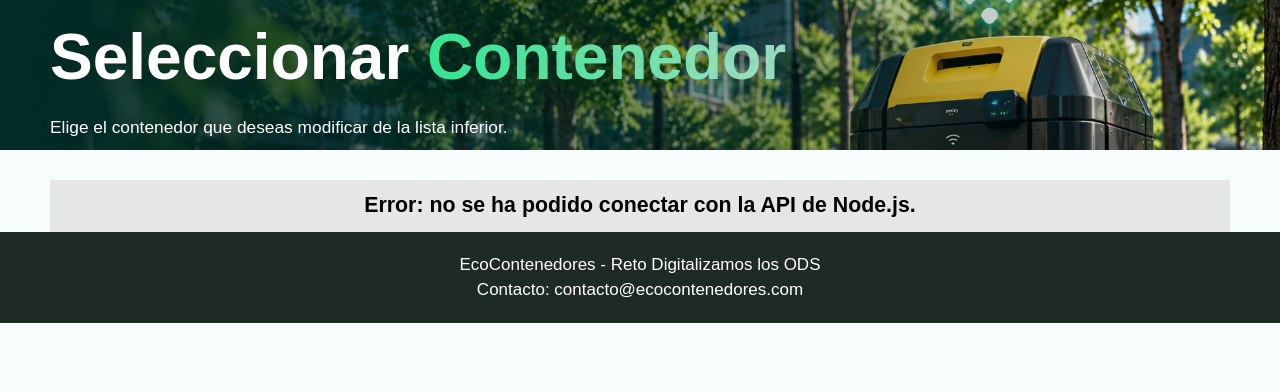
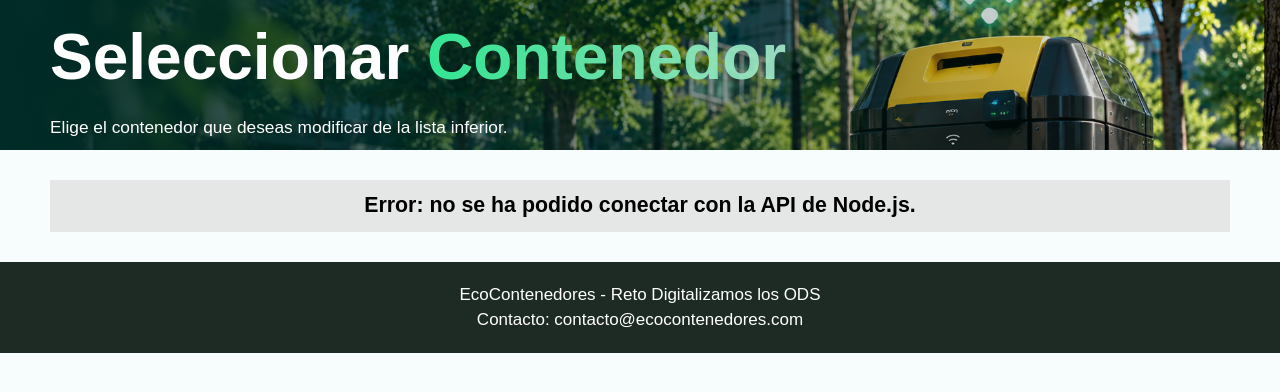
Before and after one commit to alexiadlrv/Reto_ODS, a PHP site: page /editar-lista.php in a window 1280 px wide. Shown: the part 64-456 px from the top of the page. Run offline with PHP 8.4, Linux system fonts and the light colour scheme; data that the repository does not hold is empty.

Commit message:
fix: arreglos en general

```diff
--- a/web/CSS/contenedores.css
+++ b/web/CSS/contenedores.css
@@ -190,7 +190,7 @@ body{
     display: flex;
     flex-wrap: wrap;
     justify-content: flex-start;
-    margin: 0 50px;
+    margin: 30px 50px;
     gap: 20px;
 }
 
--- a/web/editar-contenedor.php
+++ b/web/editar-contenedor.php
@@ -65,15 +65,14 @@
         <div class="error-form">
             <?php echo htmlspecialchars($error); ?>
         </div>
+
         <div style="margin: 30px 50px;">
             <a href="contenedores.php" class="boton">Volver al listado</a>
         </div>
     <?php elseif ($contenedor): ?>
 
-        <!-- Formulario con el mismo ID que usas en el alta para reutilizar los estilos CSS -->
         <form action="procesar-edicion-contenedor.php" method="post" id="nuevo-contenedor-agregar" class="form-edicion">
 
-            <!-- Campo oculto necesario para el PUT -->
             <input type="hidden" name="id" value="<?php echo intval($contenedor['id']); ?>">
 
             <div class="contenedor-titulo-agregar">
--- a/web/editar-lista.php
+++ b/web/editar-lista.php
@@ -28,7 +28,6 @@
                     <a href="contenedores.php">Contenedores ▾</a>
                     <ul class="submenu">
                         <li><a href="contenedores.php#nuevo-contenedor-agregar">Añadir contenedor</a></li>
-                        <!-- Enlace corregido a esta misma página -->
                         <li><a href="editar-lista.php">Editar contenedor</a></li>
                     </ul>
                 </li>
@@ -49,7 +48,7 @@
         </div>
     </div>
 
-    <div class="bloque-contenedores" style="margin-top: 30px;">
+    <div class="bloque-contenedores">
         <div class="contenedores">
 
             <?php if($contenedores === null): ?>
@@ -108,7 +107,6 @@
                         <strong id="porcentaje"><?php echo intval($c["llenado"])?>%</strong>
                     </div>
 
-                    <!-- Boton que lleva a la pagina de editar con el ID correcto -->
                     <div class="detalles">
                         <a href="editar-contenedor.php?id=<?php echo intval($c['id']); ?>">Editar este contenedor</a>
                     </div>
```
